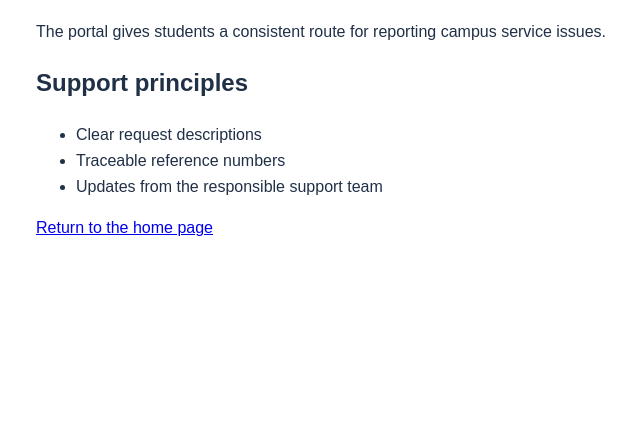
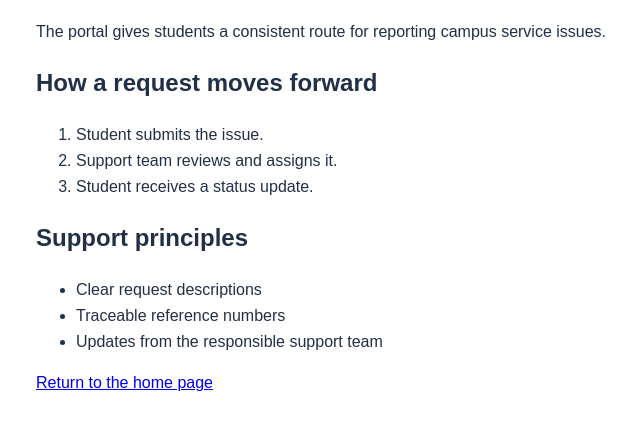
Before and after one commit to samridhi-jain2210/campus-helpdesk-portal, a plain HTML site: page about.html in a window 1280 px wide. Shown: the part 102-532 px from the top of the page, without its empty margins (179-819 px from the left). Drawn offline with Linux system fonts and the light colour scheme.

Commit message:
Add request lifecycle to portal overview

```diff
--- a/about.html
+++ b/about.html
@@ -5,5 +5,5 @@
 <body style="font:16px/1.6 Arial,sans-serif;max-width:850px;margin:48px auto;padding:0 24px;color:#203047">
 <h1>About the Campus Helpdesk Portal</h1>
 <p>The portal gives students a consistent route for reporting campus service issues.</p>
-<h2>Support principles</h2><ul><li>Clear request descriptions</li><li>Traceable reference numbers</li><li>Updates from the responsible support team</li></ul>
+<h2>How a request moves forward</h2><ol><li>Student submits the issue.</li><li>Support team reviews and assigns it.</li><li>Student receives a status update.</li></ol><h2>Support principles</h2><ul><li>Clear request descriptions</li><li>Traceable reference numbers</li><li>Updates from the responsible support team</li></ul>
 <a href="index.html">Return to the home page</a></body></html>
```
